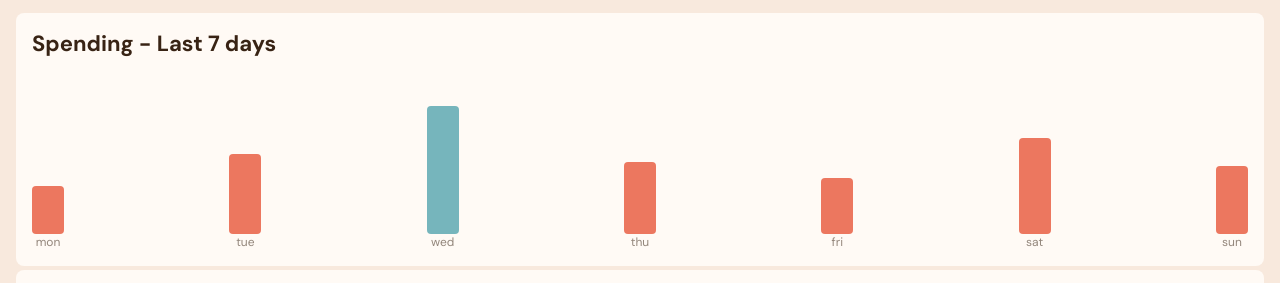
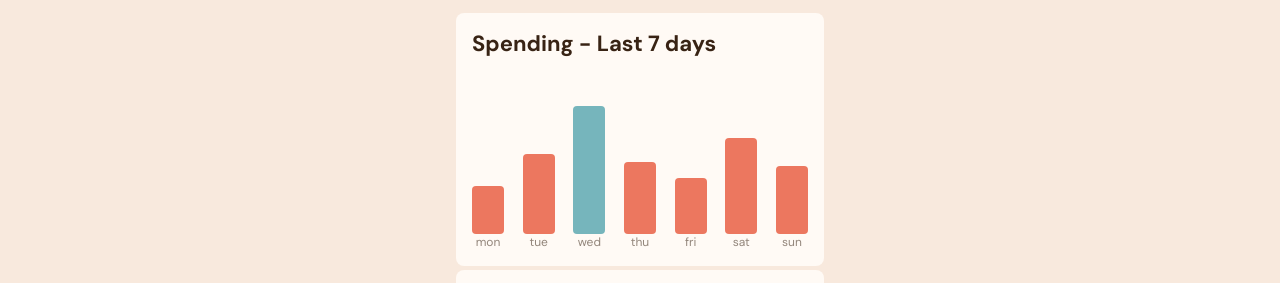
Before and after one commit to naiiiden/expenses-chart-component, a plain HTML site: page index.html in a window 1280 px wide. Shown: the part 262-545 px from the top of the page. Drawn offline with Linux system fonts and the light colour scheme.

Commit message:
set parent container max-width on 400px+

```diff
--- a/style/general.scss
+++ b/style/general.scss
@@ -33,7 +33,6 @@ img {
 
 /* CHART STYLE */
 main {
-    // border: 1px solid red;
     width: 100%;
     padding: 0 1rem;
 
@@ -166,3 +165,9 @@ main {
         }
     }
 }
+
+@media screen and (min-width: 400px) {
+    main {
+        width: 400px;
+    }
+}
```
Also changed, not shown: style/general.css, 1 other file.
